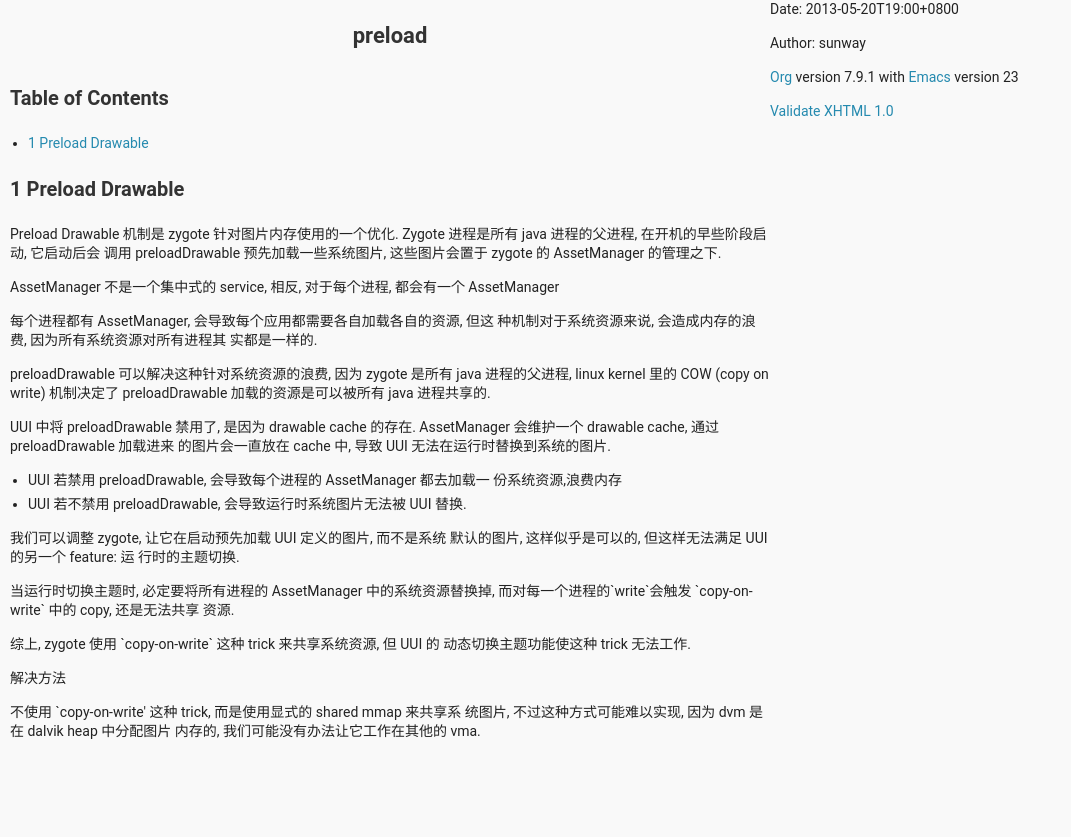
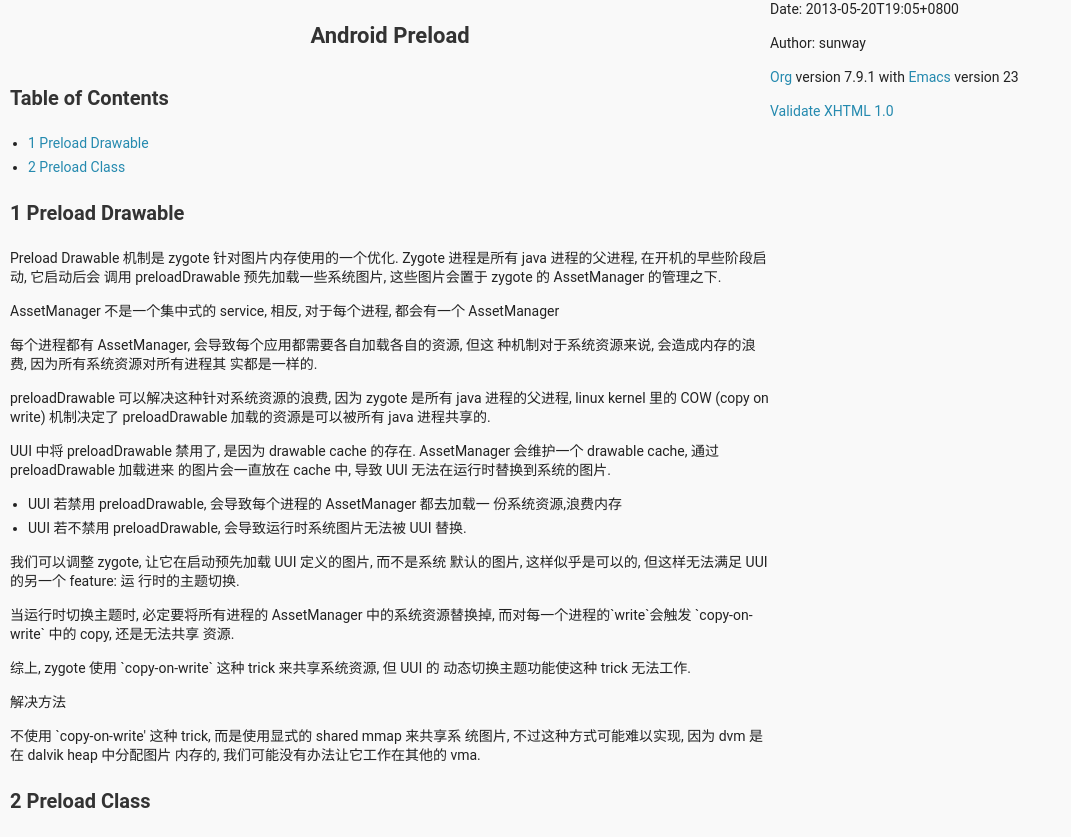
Before and after one commit to dajima/sunwayforever.github.com, a plain HTML site: page cafebabe/android/preload.html in a window 1280 px wide. Shown: the whole page, without its empty margins (0-1071 px from the left). Before the commit the page ends 800 px from the top, so only its background shows below. Drawn offline with Linux system fonts and the light colour scheme.

Commit message:
auto update

```diff
--- a/cafebabe/android/preload.html
+++ b/cafebabe/android/preload.html
@@ -3,11 +3,11 @@
                "http://www.w3.org/TR/xhtml1/DTD/xhtml1-strict.dtd">
 <html xmlns="http://www.w3.org/1999/xhtml" lang="en" xml:lang="en">
 <head>
-<title>preload</title>
+<title>Android Preload</title>
 <meta http-equiv="Content-Type" content="text/html;charset=utf-8"/>
-<meta name="title" content="preload"/>
+<meta name="title" content="Android Preload"/>
 <meta name="generator" content="Org-mode"/>
-<meta name="generated" content="2013-05-20T19:00+0800"/>
+<meta name="generated" content="2013-05-20T19:05+0800"/>
 <meta name="author" content="sunway"/>
 <meta name="description" content=""/>
 <meta name="keywords" content=""/>
@@ -115,7 +115,7 @@ for the JavaScript code in this tag.
 </div>
 
 <div id="content">
-<h1 class="title">preload</h1>
+<h1 class="title">Android Preload</h1>
 
 
 <div id="table-of-contents">
@@ -123,6 +123,7 @@ for the JavaScript code in this tag.
 <div id="text-table-of-contents">
 <ul>
 <li><a href="#sec-1">1 Preload Drawable</a></li>
+<li><a href="#sec-2">2 Preload Class</a></li>
 </ul>
 </div>
 </div>
@@ -187,11 +188,19 @@ AssetManager 会维护一个 drawable cache, 通过 preloadDrawable 加载进来
 统图片, 不过这种方式可能难以实现, 因为 dvm 是在 dalvik heap 中分配图片
 内存的, 我们可能没有办法让它工作在其他的 vma.
 </p></div>
+
+</div>
+
+<div id="outline-container-2" class="outline-2">
+<h2 id="sec-2"><span class="section-number-2">2</span> Preload Class</h2>
+<div class="outline-text-2" id="text-2">
+
+</div>
 </div>
 </div>
 
 <div id="postamble">
-<p class="date">Date: 2013-05-20T19:00+0800</p>
+<p class="date">Date: 2013-05-20T19:05+0800</p>
 <p class="author">Author: sunway</p>
 <p class="creator"><a href="http://orgmode.org">Org</a> version 7.9.1 with <a href="http://www.gnu.org/software/emacs/">Emacs</a> version 23</p>
 <a href="http://validator.w3.org/check?uri=referer">Validate XHTML 1.0</a>
```
Also changed, not shown: cafebabe/sitemap.html (+3 -3 lines), gtd/sitemap.html (+2 -2 lines).
